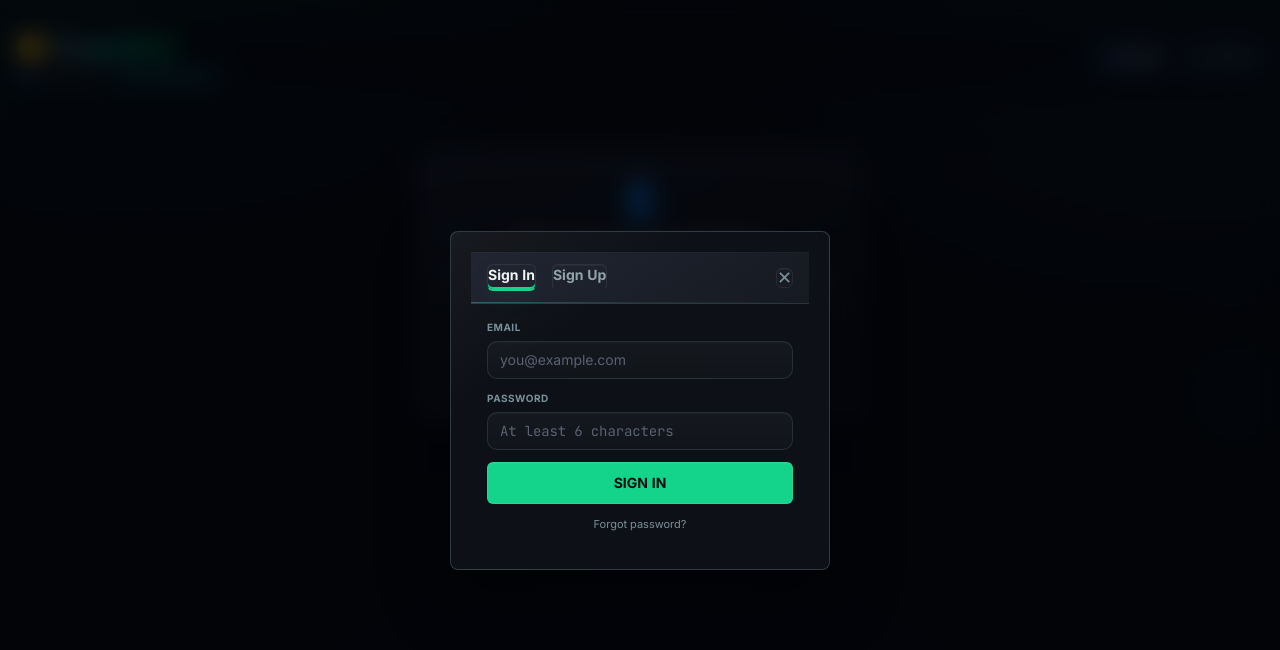
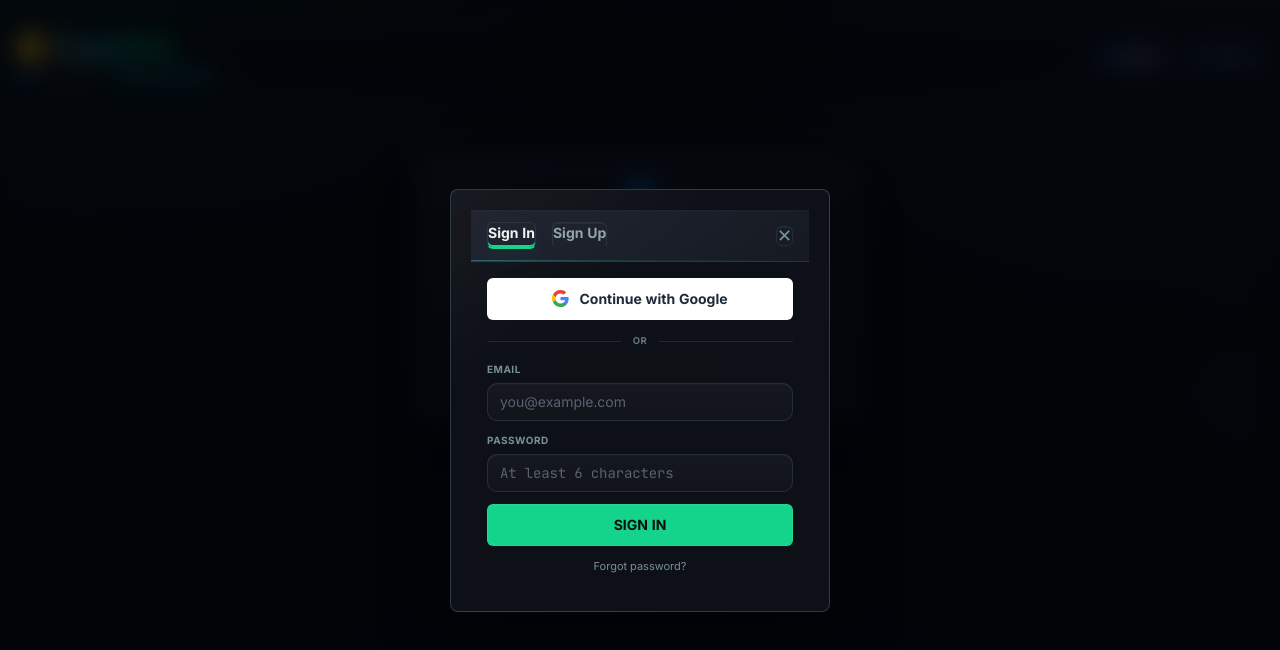
Before and after one commit to sigma-code-op/CryptoBolt, a website: page account.html in a window 1280 px wide. Both pictures are taken after a click on the button "👤 Sign In". Drawn offline with nearby package versions, Linux system fonts and the light colour scheme; files that its build step writes are made by us from their sources.

Commit message:
changes made

```diff
--- a/account.html
+++ b/account.html
@@ -192,6 +192,15 @@
                 <div id="auth-config-warning" class="hidden text-[10.5px] leading-relaxed text-amber-300 bg-amber-500/10 border border-amber-500/20 rounded p-2.5">
                     Accounts aren't set up on this deployment yet — add <code class="cw-kbd">supabaseUrl</code> and <code class="cw-kbd">supabaseAnonKey</code> in <code class="cw-kbd">js/00-config.js</code>.
                 </div>
+                <button id="auth-google-btn" type="button" class="w-full flex items-center justify-center gap-2.5 text-sm font-bold py-2.5 rounded bg-white text-gray-800 hover:bg-gray-100 transition-all cursor-pointer">
+                    <svg width="17" height="17" viewBox="0 0 18 18" aria-hidden="true"><path fill="#4285F4" d="M17.64 9.2c0-.64-.06-1.25-.16-1.84H9v3.48h4.84a4.14 4.14 0 0 1-1.8 2.72v2.26h2.9c1.7-1.57 2.7-3.88 2.7-6.62z"/><path fill="#34A853" d="M9 18c2.43 0 4.47-.8 5.96-2.18l-2.9-2.26c-.8.54-1.84.86-3.06.86-2.35 0-4.34-1.59-5.05-3.72H.96v2.33A9 9 0 0 0 9 18z"/><path fill="#FBBC05" d="M3.95 10.7A5.4 5.4 0 0 1 3.67 9c0-.59.1-1.17.28-1.7V4.97H.96A9 9 0 0 0 0 9c0 1.45.35 2.83.96 4.03l2.99-2.33z"/><path fill="#EA4335" d="M9 3.58c1.32 0 2.51.45 3.44 1.35l2.58-2.58C13.46.89 11.43 0 9 0A9 9 0 0 0 .96 4.97l2.99 2.33C4.66 5.17 6.65 3.58 9 3.58z"/></svg>
+                    Continue with Google
+                </button>
+                <div class="flex items-center gap-3 py-0.5">
+                    <div class="flex-1 h-px bg-gray-800"></div>
+                    <span class="text-[9.5px] text-gray-600 uppercase font-bold tracking-wider">or</span>
+                    <div class="flex-1 h-px bg-gray-800"></div>
+                </div>
                 <div>
                     <label class="block text-[10px] font-bold uppercase tracking-wider text-gray-500 mb-1.5">Email</label>
                     <input id="auth-email-input" type="email" placeholder="you@example.com" autocomplete="email"
```
